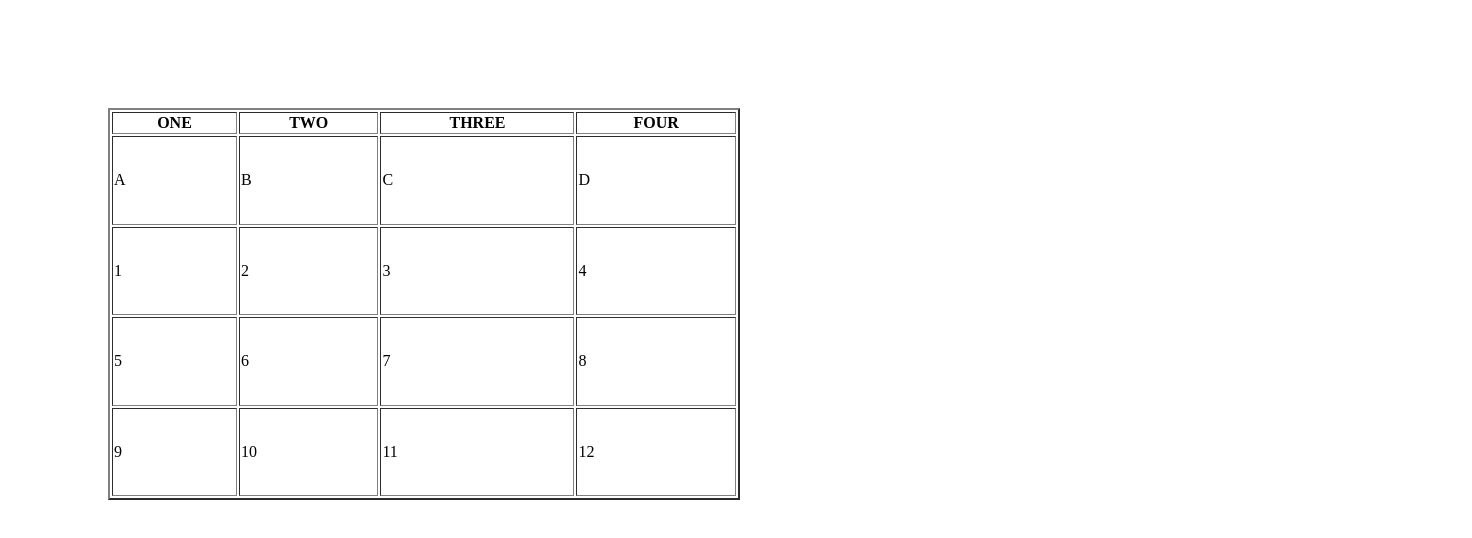
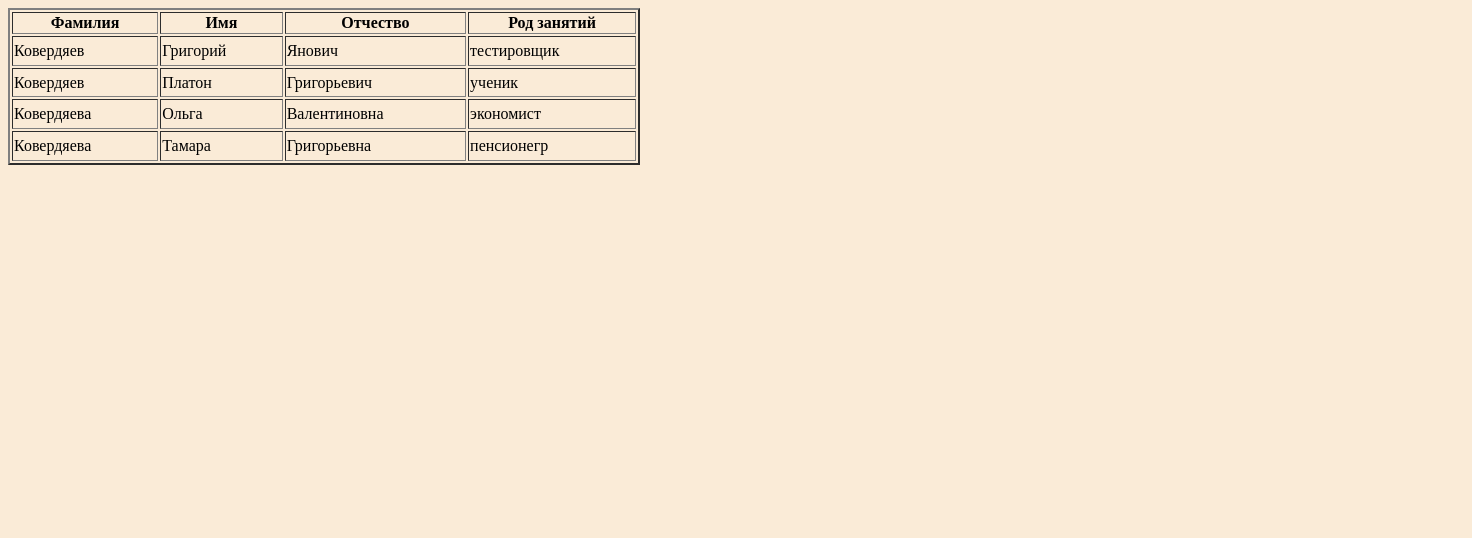
Before and after one commit to purkaqm/Automation, a plain HTML site: page source/index.html in a window 1280 px wide. Shown: the whole page, 1472 px wide, since content can reach past the window. Drawn offline with Linux system fonts and the light colour scheme.

Commit message:
get table v1.1

```diff
--- a/source/index.html
+++ b/source/index.html
@@ -1,44 +1,44 @@
 <html>
 <head>
+    <meta http-equiv="Content-Type" content="text/html; charset=utf-8"/>
 
 </head>
-<body>
-<div style="width: 100%; padding: 100px">
-    <table border="2" style="width: 50%; height: 50%">
+<body style="background-color: antiquewhite">
+<div style="width: 100%; ">
+    <table border="2" style="width: 50%; height: 20%;">
         <thead>
         <tr>
-            <th>ONE</th>
-            <th>TWO</th>
-            <th>THREE</th>
-            <th>FOUR</th>
+            <th>Фамилия</th>
+            <th>Имя</th>
+            <th>Отчество</th>
+            <th>Род занятий</th>
         </tr>
-
 
         </thead>
 
         <tr>
-            <td>A</td>
-            <td>B</td>
-            <td>C</td>
-            <td>D</td>
+            <td>Ковердяев</td>
+            <td>Григорий</td>
+            <td>Янович</td>
+            <td>тестировщик</td>
         </tr>
         <tr>
-            <td>1</td>
-            <td>2</td>
-            <td>3</td>
-            <td>4</td>
+            <td>Ковердяев</td>
+            <td>Платон</td>
+            <td>Григорьевич</td>
+            <td>ученик</td>
         </tr>
         <tr>
-            <td>5</td>
-            <td>6</td>
-            <td>7</td>
-            <td>8</td>
+            <td>Ковердяева</td>
+            <td>Ольга</td>
+            <td>Валентиновна</td>
+            <td>экономист</td>
         </tr>
         <tr>
-            <td>9</td>
-            <td>10</td>
-            <td>11</td>
-            <td>12</td>
+            <td>Ковердяева</td>
+            <td>Тамара</td>
+            <td>Григорьевна</td>
+            <td>пенсионегр</td>
         </tr>
     </table>
 </div>
```
Also changed, not shown: 6 other files.
